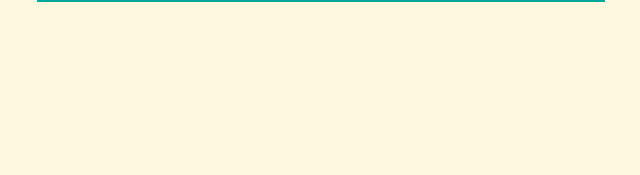
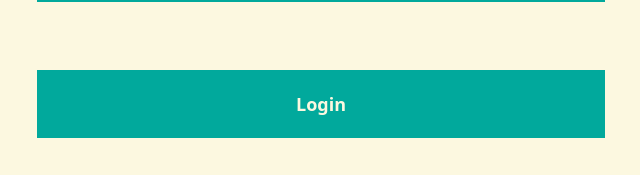
Before and after one commit to cha-chaham/attendance, a React (Vite) app: page / in a window 1280 px wide. Shown: the part 757-932 px from the top of the page, without its empty margins (319-959 px from the left). Before the commit the page ends 800 px from the top, so only its background shows below. Built offline with nearby package versions, Linux system fonts and the light colour scheme.

Commit message:
test: add button login

```diff
--- a/src/pages/App.jsx
+++ b/src/pages/App.jsx
@@ -1,6 +1,7 @@
 import Layout from '@/components/layout'
 import React, {useEffect, useState} from 'react'
 import { MapContainer, TileLayer, Marker, Popup, useMap, useMapEvents, useMapEvent, Circle } from 'react-leaflet'
+import { useNavigate } from 'react-router-dom'
 
 // function LocationMarker({ setUserLocation }) {
 //   const [position, setPosition] = useState(null)
@@ -67,6 +68,8 @@ export default function App() {
             clearInterval(timerId); // Cleanup on unmount
         };
     }, []); // Empty dependency array means this effect runs once on mount
+
+    const navigate = useNavigate()
 
 const getUserLocation = () => {
   setLoading(true)
@@ -185,6 +188,7 @@ const getUserLocation = () => {
 
       </div>
       <button className="bg-persian-green-600 px-5 text-lg font-bold text-off-yellow-50 w-full mt-12 mb-5 py-5 cursor-pointer hover:bg-persian-green-700 ease-in transition" onClick={sendLocation}>Kirim Absensi Sekarang!</button>
+      <button className="bg-persian-green-600 px-5 text-lg font-bold text-off-yellow-50 w-full mt-12 mb-5 py-5 cursor-pointer hover:bg-persian-green-700 ease-in transition" onClick={() => navigate("/login")}>Login</button>
     </Layout>
   )
 }
```
